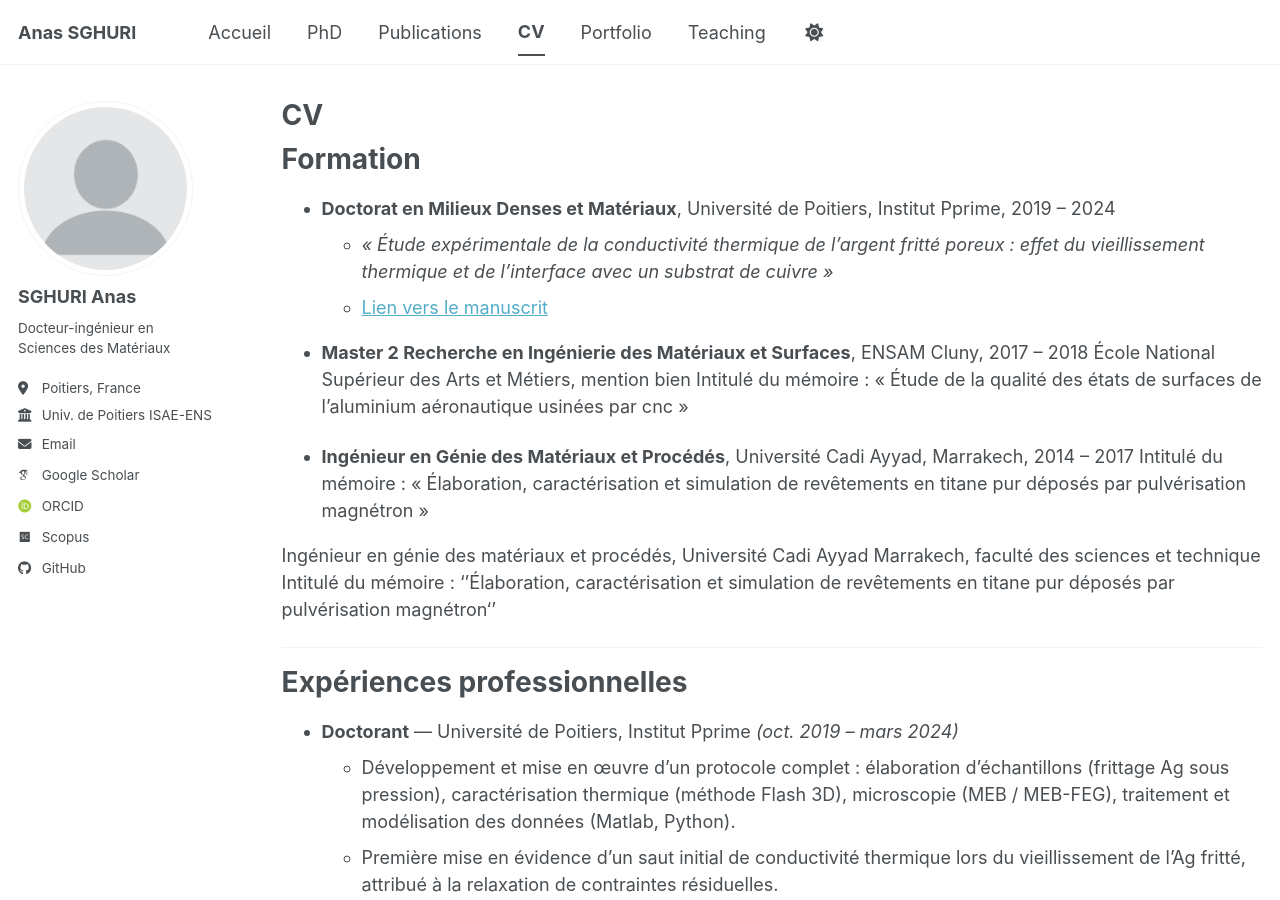
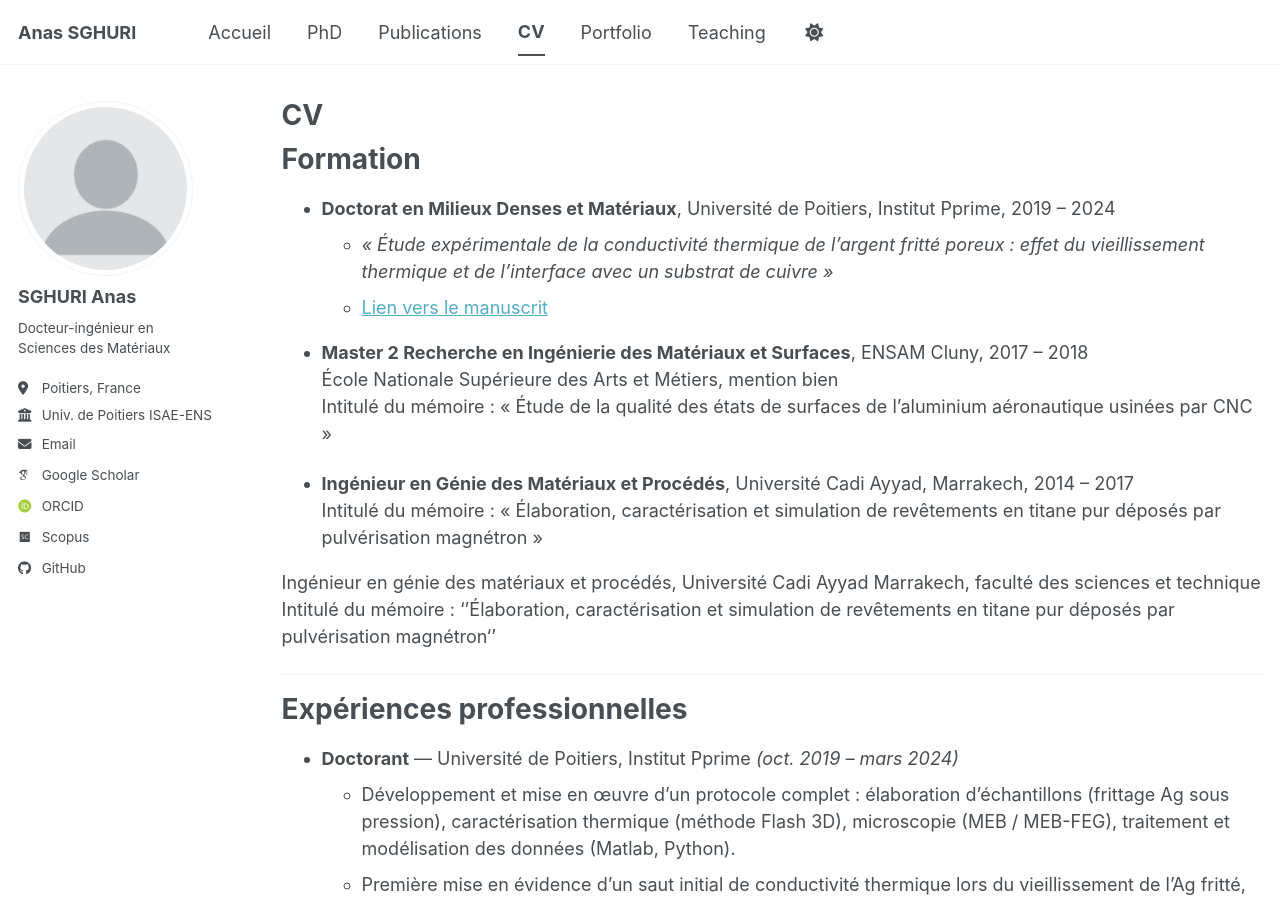
Before and after one commit to Anas-Sg-git/anas-sghuri, a Jekyll site: the page built from _pages/cv.md, in a window 1280 px wide and 900 px high. Built offline with Jekyll 4.4.1, drawn with Linux system fonts in a browser that asks for light colours; some web fonts are replaced; a script bundle is joined from its source files by our own code; library files that are not in the unit come from our copies.

Commit message:
Update cv.md

```diff
--- a/_pages/cv.md
+++ b/_pages/cv.md
@@ -13,11 +13,11 @@ author_profile: true
   * *« Étude expérimentale de la conductivité thermique de l'argent fritté poreux : effet du vieillissement thermique et de l'interface avec un substrat de cuivre »*
   * [Lien vers le manuscrit](https://hal.science/tel-05045482)
 
-* **Master 2 Recherche en Ingénierie des Matériaux et Surfaces**, ENSAM Cluny, 2017 – 2018
-  École National Supérieur des Arts et Métiers, mention bien
-  Intitulé du mémoire : « Étude de la qualité des états de surfaces de l’aluminium aéronautique usinées par cnc »
+* **Master 2 Recherche en Ingénierie des Matériaux et Surfaces**, ENSAM Cluny, 2017 – 2018<br>
+  École Nationale Supérieure des Arts et Métiers, mention bien<br>
+  Intitulé du mémoire : « Étude de la qualité des états de surfaces de l'aluminium aéronautique usinées par CNC »
 
-* **Ingénieur en Génie des Matériaux et Procédés**, Université Cadi Ayyad, Marrakech, 2014 – 2017
+* **Ingénieur en Génie des Matériaux et Procédés**, Université Cadi Ayyad, Marrakech, 2014 – 2017<br>
   Intitulé du mémoire : « Élaboration, caractérisation et simulation de revêtements en titane pur déposés par pulvérisation magnétron »
 
 
```
